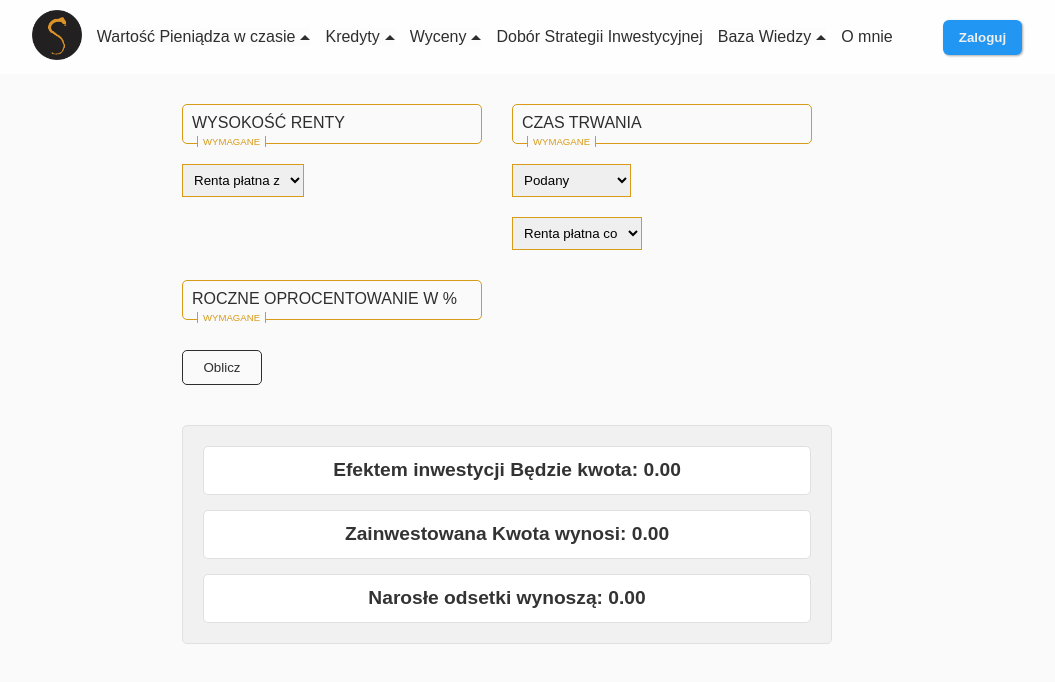
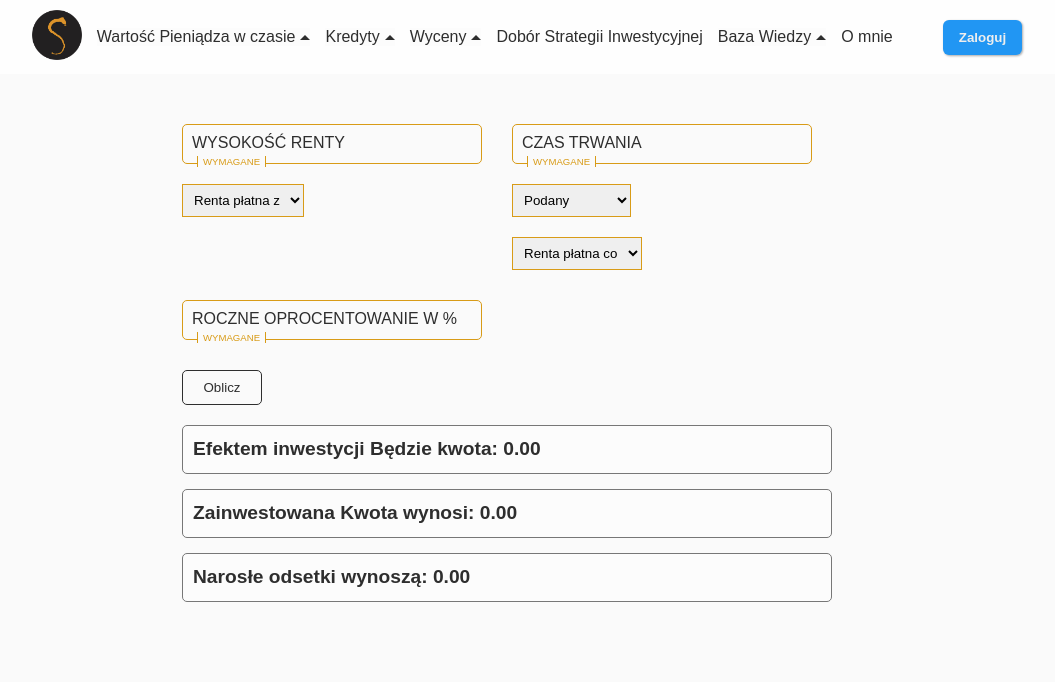
Before and after one commit to Sensaz/TSXFinanse, a React (Vite) app: page /TimeValueOfMoney/FutureValueOfAnAnnuityCalculator in a window 1280 px wide. Shown: the top 682 px of the page, without its empty margins (133-1188 px from the left). Built offline with nearby package versions, Linux system fonts and the light colour scheme.

Commit message:
Refactor code for Result.sass and additionally generalized the relationships between styles

```diff
--- a/src/Components/Navigation/Navigation.tsx
+++ b/src/Components/Navigation/Navigation.tsx
@@ -2,7 +2,7 @@ import { NavLink } from "react-router-dom";
 import { MouseEvent, useEffect, useState } from "react";
 import Dropdown from "./DropDown.tsx";
 import DropDownItem from "./DropDownItem.tsx";
-import "../../Styles/NavStyle/Navigation.sass";
+import "../../Styles/Navigation.sass";
 import logo from '../../Img/logo.png'
 import {actions} from '../Global/globalStore.ts'
 import { useDispatch, useSelector } from "react-redux";
--- a/src/Styles/Form.sass
+++ b/src/Styles/Form.sass
@@ -24,14 +24,15 @@ $focusButtonBG: map-get(colors.$fontColor, "hover")
 
 
 .form
-  @include mixins.flexCenter()
+  @include mixins.flexCenter($gap: 30px)
   flex-wrap: wrap
   width: 100%
-  gap: 30px
+  @include mixins.smallTablet($width: min-width, $center: true)
   &__group
-    @include mixins.flexCenter($direction: column)
+    @include mixins.flexCenter($direction: column, $gap: 20px)
     width: 100%
-    gap: 20px
+    @include mixins.smallTablet(min-width)
+      width: 300px
     &--button
       @include mixins.flexCenter()
       width: 100%
@@ -104,11 +105,3 @@ $focusButtonBG: map-get(colors.$fontColor, "hover")
     &:active
       color: colors.$pageBG
       background: $focusButtonBG
-
-
-@media screen and ( min-width: 749px )
-  .form
-    width: 650px
-    margin: 0 auto
-    &__group
-      width: 300px
--- a/src/Styles/NavStyle/Navigation.sass
+++ b/src/Styles/Navigation.sass
@@ -1,7 +1,7 @@
-@use '../Variable/mixins'
-@use '../Variable/colors'
+@use 'Variable/mixins'
+@use 'Variable/colors'
 
-$navBG: #fcfcfc
+
 $hamburgerMenuBG: #383838
 $drobDownMenuBG: #dadada
 $activeLink: #ec7709
@@ -79,7 +79,7 @@ $activeLink: #ec7709
     display: none
     margin: 0 30px 0 auto
     width: 60px
-    background: $navBG
+    background: colors.$navBG
     border: none
     cursor: pointer
     @include mixins.tablet
@@ -132,7 +132,7 @@ $activeLink: #ec7709
       position: relative
       cursor: pointer
       border: none
-      background: $navBG
+      background: colors.$navBG
       color: map-get(colors.$fontColor, normal)
       font-size: 1em
       transition: .1s linear color
--- a/src/Styles/Result.sass
+++ b/src/Styles/Result.sass
@@ -1,30 +1,21 @@
-$resultBG: #f1f1f1
-$resultBorder: 1px solid #e0e0e0
-$resultItemBG: #ffffff
-$resultItemBorder: 1px solid #e0e0e0
-$resultItemPadding: 10px
+@use 'Variable/colors'
+@use 'Variable/mixins'
+
+$resultItemBorder: 1px solid map-get(colors.$fontColor, "disabled")
 
 .result
-  background-color: $resultBG
-  border: $resultBorder
-  border-radius: 5px
-  margin-top: 40px
-  padding: 20px
   display: flex
   flex-direction: column
+  margin: 40px auto
   gap: 15px
+  @include mixins.smallTablet($width: min-width, $center: true)
   &__item
-    background-color: $resultItemBG
+    line-height: 140%
+    font-size: 1.2em
+    padding: 10px
+    border-radius: 5px
+    text-align: left
+    font-weight: bold
+    color: map-get(colors.$fontColor, "normal")
+    background-color: colors.$navBG
     border: $resultItemBorder
-    border-radius: 5px
-    padding: $resultItemPadding
-    font-size: 1.2em
-    font-weight: bold
-    color: #333333
-    text-align: center
-    line-height: 140%
-
-@media screen and ( min-width: 749px )
-  .result
-    margin: 40px auto
-    width: 650px
--- a/src/Styles/Variable/_colors.sass
+++ b/src/Styles/Variable/_colors.sass
@@ -1,4 +1,5 @@
 $pageBG: #fafafa
+$navBG: #fcfcfc
 
 $primary: ("normal": #2196f3, "hover": #228fe9)
 $fontColor: ("normal": #2e2e2e, "hover": #010101, "light": #eeeeee, "lightHover": #ee9828, "warn": #d89b17, "disabled": #777777)
--- a/src/Styles/Variable/_mixins.sass
+++ b/src/Styles/Variable/_mixins.sass
@@ -1,16 +1,25 @@
 $tablet: 1090px
+$smallTablet: 749px
 $phone: 400px
 
-@mixin flexCenter($justify: flex-start, $align: stretch,$direction: row)
+@mixin flexCenter($justify: flex-start, $align: stretch,$direction: row ,$gap: 0)
   display: flex
   justify-content: $justify
   align-items: $align
   flex-direction: $direction
+  gap: $gap
 
 @mixin tablet
   @media (max-width: $tablet)
     @content
 
+@mixin smallTablet($width: max-width, $center: false)
+  @media ($width: $smallTablet)
+    @content
+    @if $center
+      width: 650px
+      margin: 20px auto
+
 @mixin phone
   @media (max-width: $phone)
     @content
```
